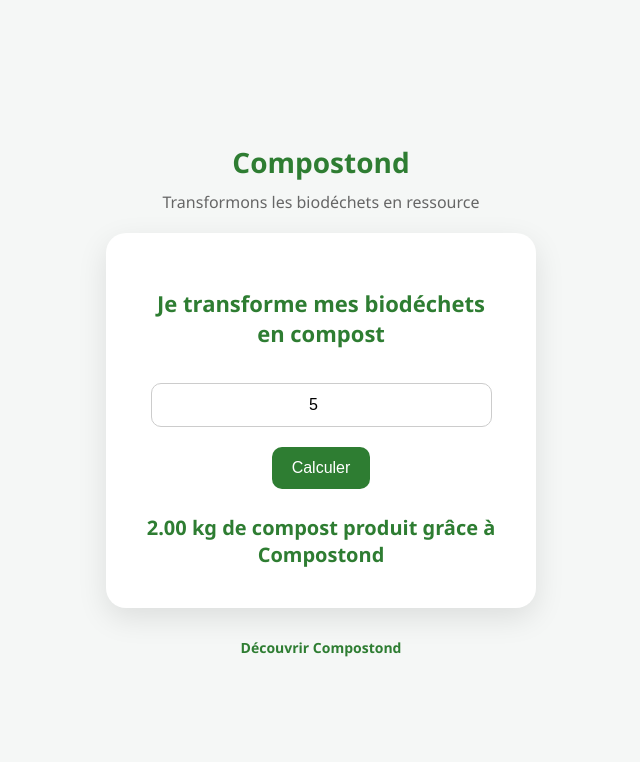
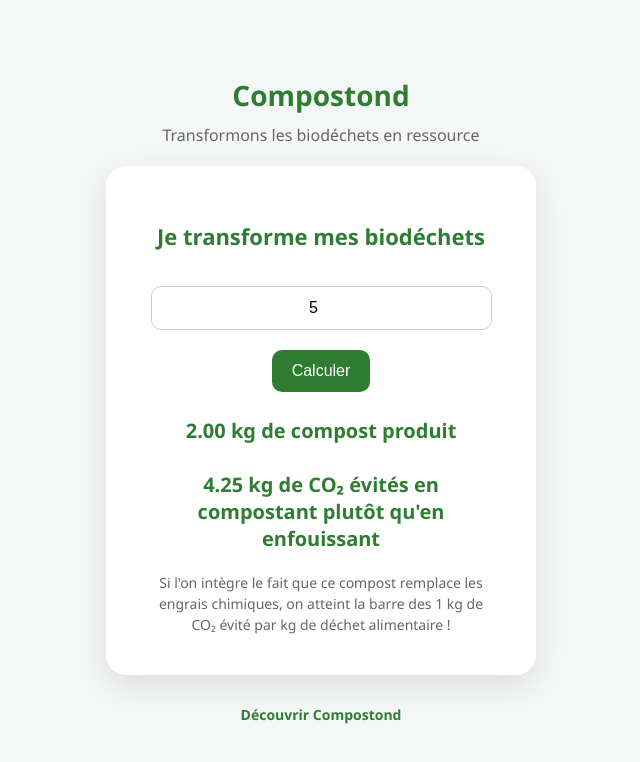
Before and after one commit to compostond/compostond, a plain HTML site: page index.html in a window 1280 px wide. Both pictures are taken after typing "5" into the empty fields and a click on the button "Calculer". Shown: the whole page, without its empty margins (319-959 px from the left). Drawn offline with Linux system fonts and the light colour scheme.

Commit message:
Update index.html

```diff
--- a/index.html
+++ b/index.html
@@ -89,6 +89,18 @@
     transform: translateY(0);
 }
 
+.extra {
+    margin-top: 20px;
+    font-size: 14px;
+    color: #666;
+    line-height: 1.5;
+    display: none;
+}
+
+.extra.show {
+    display: block;
+}
+
 /* FOOTER */
 .footer {
     margin-top: 30px;
@@ -116,15 +128,19 @@
 </div>
 
 <div class="card">
-    <h1>Je transforme mes biodéchets en compost</h1>
+    <h1>Je transforme mes biodéchets</h1>
 
     <input type="number" id="kg" placeholder="Quantité de déchets alimentaires (en kg)">
-
     <br>
 
-    <button onclick="calcul()">Calculer</button>
+    <button onclick="calculImpact()">Calculer</button>
 
     <div class="result" id="resultat"></div>
+
+    <div class="extra" id="extra">
+        Si l'on intègre le fait que ce compost remplace les engrais chimiques,
+        on atteint la barre des 1 kg de CO₂ évité par kg de déchet alimentaire !
+    </div>
 </div>
 
 <div class="footer">
@@ -132,20 +148,27 @@
 </div>
 
 <script>
-function calcul() {
+function calculImpact() {
     let kg = document.getElementById("kg").value;
     let result = document.getElementById("resultat");
+    let extra = document.getElementById("extra");
 
     if (kg <= 0 || kg === "") {
         result.innerText = "Entre une valeur valide";
         result.classList.add("show");
+        extra.classList.remove("show");
         return;
     }
 
     let compost = kg * 0.4;
+    let co2 = kg * 0.85;
 
-    result.innerHTML = compost.toFixed(2) + " kg de compost produit grâce à Compostond";
+    result.innerHTML =
+        compost.toFixed(2) + " kg de compost produit<br><br>" +
+        co2.toFixed(2) + " kg de CO₂ évités en compostant plutôt qu'en enfouissant";
+
     result.classList.add("show");
+    extra.classList.add("show");
 }
 </script>
 
```
